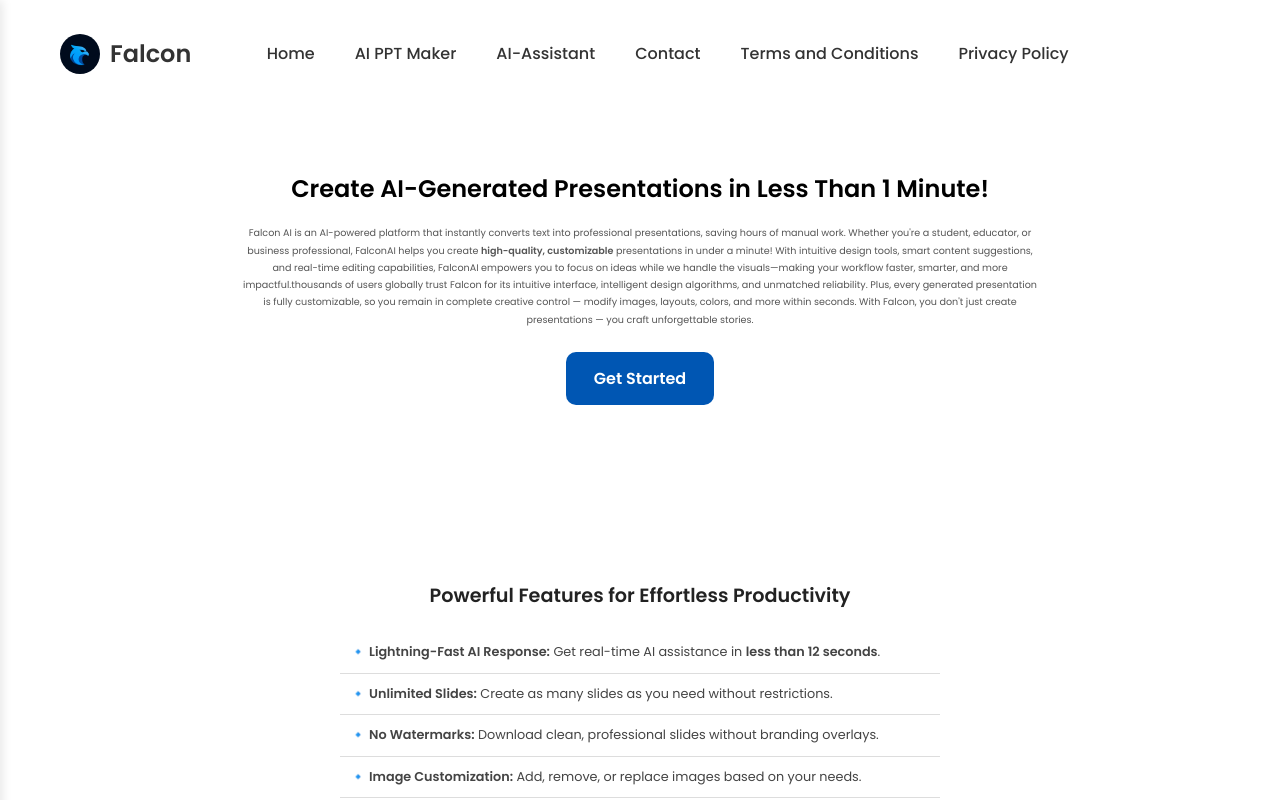
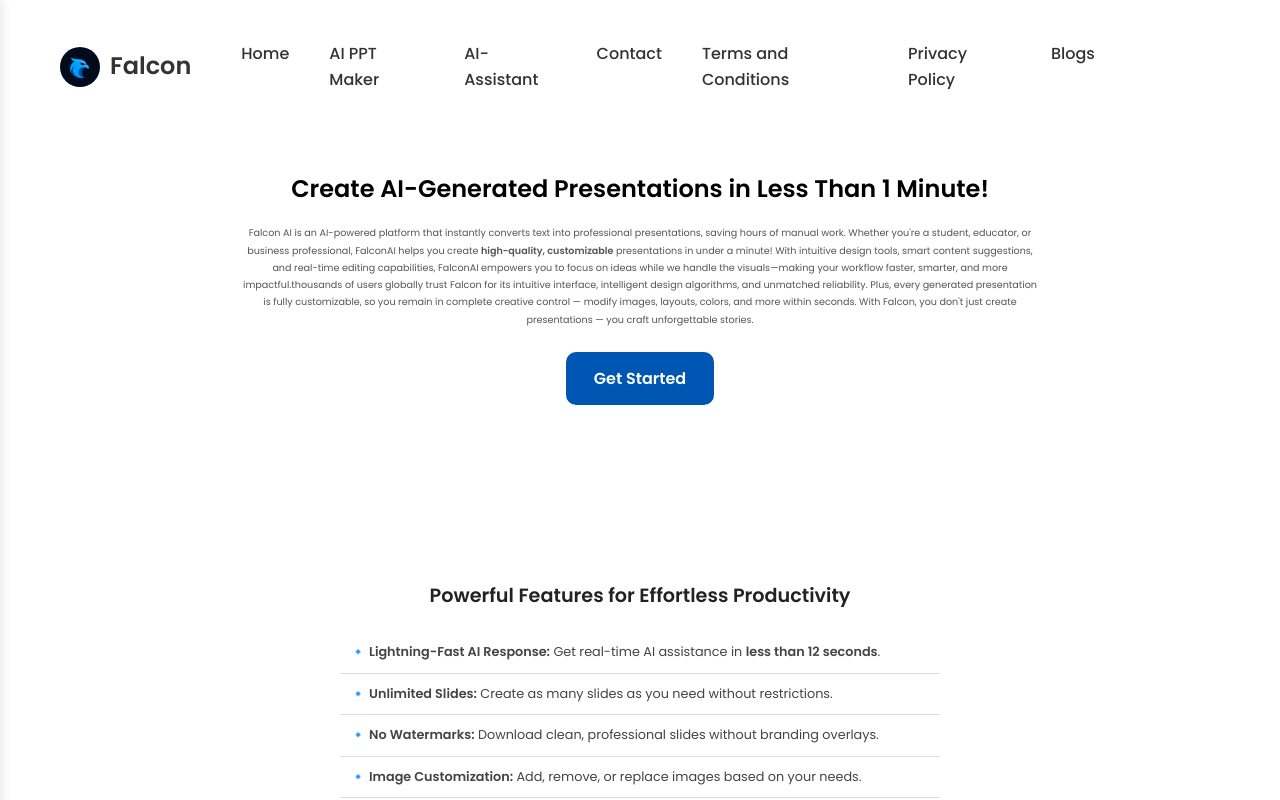
Before and after one commit to Sanjay-adepu/falconai, a React (Vite) app: page / in a window 1280 px wide. Shown: the top 800 px of the page. Built offline with nearby package versions, Linux system fonts and the light colour scheme.

Commit message:
Update Navbar.jsx

```diff
--- a/src/Navbar/Navbar.jsx
+++ b/src/Navbar/Navbar.jsx
@@ -22,6 +22,8 @@
           <li><Link to="/contact">Contact</Link></li>
           <li><Link to="/terms">Terms and Conditions</Link></li>
           <li><Link to="/policy">Privacy Policy</Link></li>
+      <li><Link to="/blogs">Blogs</Link></li>
+
         </ul>
 
         {/* Hamburger Menu (Visible on Mobile Only) */}
```
